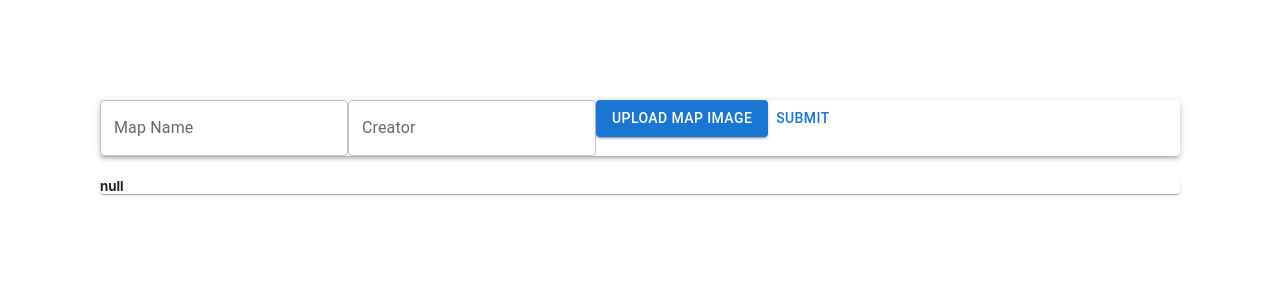
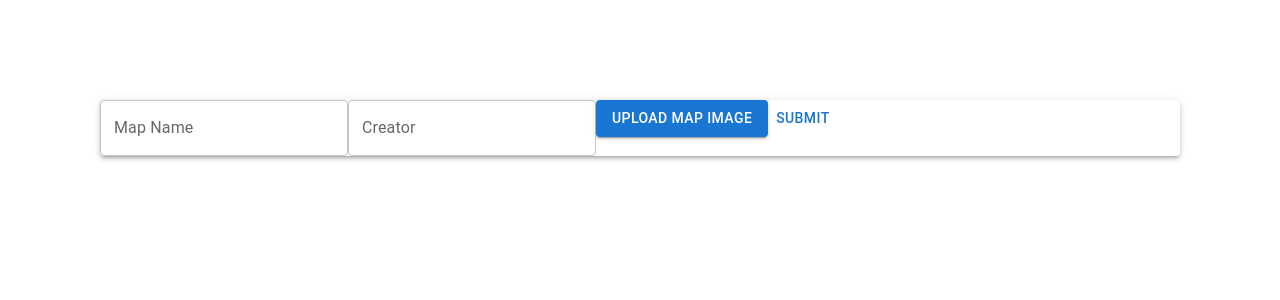
Before and after one commit to sidnat/game-map-react, a React (Create React App) app: page / in a window 1280 px wide. Shown: the top 300 px of the page. Built offline with nearby package versions, Linux system fonts and the light colour scheme; no server answers.

Commit message:
implemented react-router

```diff
--- a/package.json
+++ b/package.json
@@ -12,6 +12,7 @@
     "axios": "^1.2.2",
     "react": "^18.2.0",
     "react-dom": "^18.2.0",
+    "react-router-dom": "^6.8.0",
     "react-scripts": "5.0.1",
     "web-vitals": "^2.1.4"
   },
--- a/src/App.js
+++ b/src/App.js
@@ -1,79 +1,25 @@
-import './App.css';
-import { useState, useEffect } from 'react';
-import { Paper, Box, TextField, Button } from "@mui/material";
-import Map from './Map'
-import axios from 'axios';
+import AddMap from "./AddMap"
+import Map from "./Map";
+import {
+  createBrowserRouter,
+  RouterProvider
+} from "react-router-dom";
 
-function App() {
-  const [mapName, setMapName] = useState("");
-  const [creator, setCreator] = useState("");
-  const [selectedFile, setSelectedFile] = useState(null);
+const router = createBrowserRouter([
+  {
+    path: "/",
+    element: <AddMap />,
+  },
+  {
+    path: "/map/:id",
+    element: <Map />
+  }
+]);
 
-  const onFileUpload = async () => {
-    const clientId = "ad3d2380ce5d1cc"
-    const auth = "Client-ID " + clientId;
-
-    const formData = new FormData();
-    formData.append("image", selectedFile);
-
-    return axios.post("https://api.imgur.com/3/image", formData, {
-      headers: {
-        "Authorization": auth
-      },
-      datatype: "json",
-    })
-  }
-
-  const handleSave = async () => {
-    onFileUpload()
-      .then((res) => {
-        axios.post("http://localhost:3003/save", {
-          mapName,
-          creator,
-          imageLink: res.data.data.link
-        })
-      })
-      .catch((err) => alert("Failed") && console.log(err));
-  }
-
+const App = (props) => {
   return (
-    <Box className="appBox" >
-      <Paper elevation={3} >
-        <TextField
-          id="outlined-basic"
-          label="Map Name"
-          variant="outlined"
-          onChange={(e) => setMapName(e.target.value)}
-        />
-        <TextField
-          id="outlined-basic"
-          label="Creator"
-          variant="outlined"
-          onChange={(e) => setCreator(e.target.value)}
-        />
-        <Button
-          variant="contained"
-          component="label"
-        >
-          Upload Map Image
-          <input
-            accept="image/*"
-            type="file"
-            onChange={(e) => setSelectedFile(e.target.files[0])}
-            hidden
-          />
-        </Button>
-        <Button
-          onClick={() => handleSave()}
-        >
-          Submit
-        </Button>
-      </Paper>
-      <Paper>
-        <Map />
-      </Paper>
-    </Box>
-  );
+    <RouterProvider router={router} />
+  )
 }
 
-export default App;
+export default App
```
Also changed, not shown: 1 other file (tests, documents, lock files or other folders).
